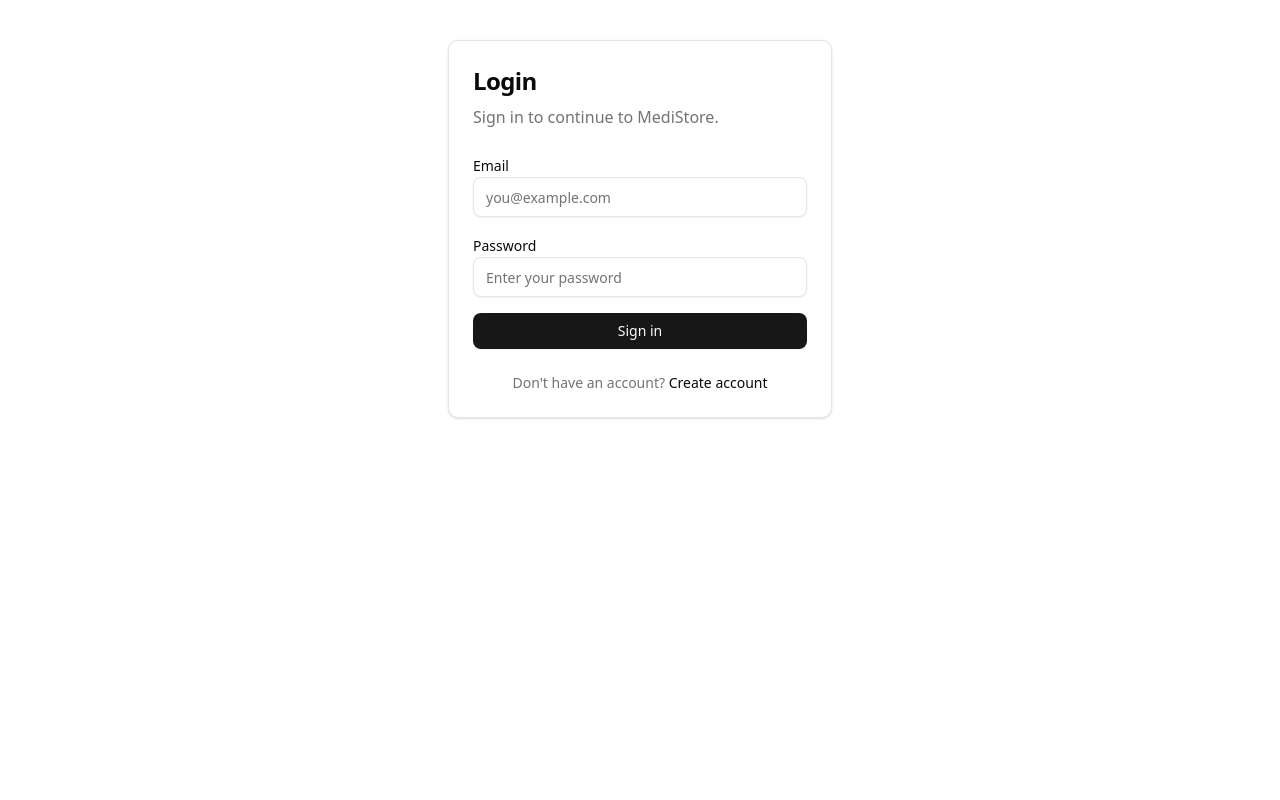
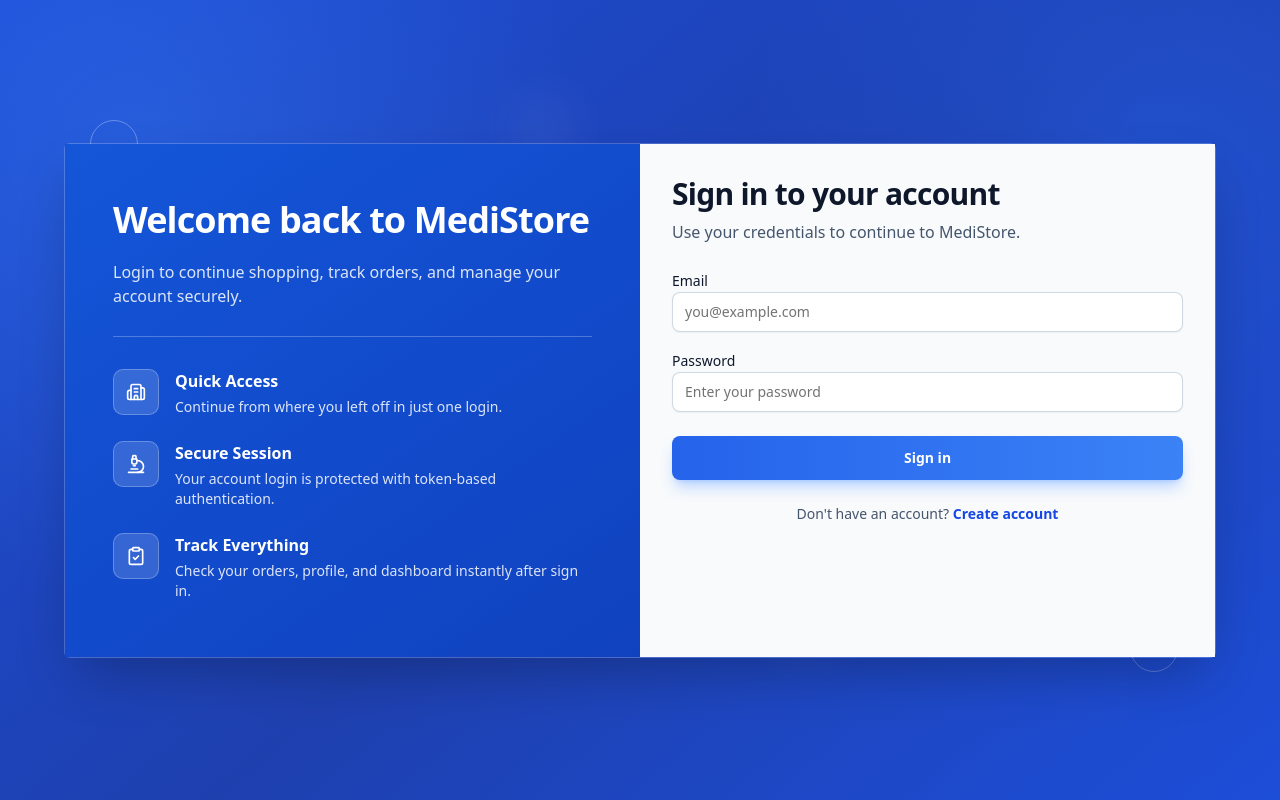
Before and after one commit to Piash2K/medi-store-client, a Next.js app: page /login in a window 1280 px wide. Built offline with nearby package versions, Linux system fonts and the light colour scheme.

Commit message:
updated login page

```diff
--- a/src/components/modules/auth/login/LoginForm.tsx
+++ b/src/components/modules/auth/login/LoginForm.tsx
@@ -4,6 +4,7 @@ import * as React from "react";
 import Link from "next/link";
 import { useRouter, useSearchParams } from "next/navigation";
 import { Controller, useForm } from "react-hook-form";
+import { Building2, ClipboardCheck, Microscope } from "lucide-react";
 import Swal from "sweetalert2";
 import { toast } from "react-toastify";
 
@@ -54,18 +55,70 @@ export default function LoginForm() {
   };
 
   return (
-    <section className="mx-auto w-full max-w-md px-4 py-10 sm:px-6 lg:px-8">
-      <div className="rounded-lg border bg-card p-6 shadow-sm">
+    <section className="relative flex min-h-screen items-center overflow-hidden bg-[radial-gradient(circle_at_10%_18%,#3b82f655,transparent_34%),radial-gradient(circle_at_90%_16%,#2563eb66,transparent_30%),linear-gradient(140deg,#1d4ed8_0%,#1e40af_52%,#1d4ed8_100%)] px-4 py-8 sm:px-6 lg:px-8 lg:py-12">
+      <div className="pointer-events-none absolute inset-0">
+        <div className="absolute left-[7%] top-[15%] h-12 w-12 rounded-full border border-white/30" />
+        <div className="absolute left-[22%] top-[36%] h-6 w-6 rounded-full border border-white/35" />
+        <div className="absolute right-[11%] top-[22%] h-10 w-10 rounded-full border border-white/30" />
+        <div className="absolute right-[8%] bottom-[16%] h-12 w-12 rounded-full border border-white/25" />
+        <div className="absolute left-[40%] top-[12%] h-16 w-16 rounded-full bg-white/6 blur-xl" />
+        <div className="absolute right-[34%] bottom-[18%] h-20 w-20 rounded-full bg-white/6 blur-xl" />
+      </div>
+
+      <div className="relative mx-auto max-w-6xl rounded-sm border border-white/20 bg-transparent shadow-2xl">
+        <div className="grid lg:grid-cols-2">
+          <aside className="bg-[linear-gradient(145deg,#1456d8_0%,#1149c9_62%,#1042be_100%)] px-8 py-10 text-white sm:px-12 lg:py-14">
+            <div className="space-y-5 border-b border-white/25 pb-7">
+              <h2 className="text-3xl font-semibold tracking-tight sm:text-4xl">Welcome back to MediStore</h2>
+              <p className="max-w-md text-white/85">
+                Login to continue shopping, track orders, and manage your account securely.
+              </p>
+            </div>
+
+            <div className="mt-8 space-y-6">
+              <div className="flex items-start gap-4">
+                <div className="rounded-lg border border-white/25 bg-white/15 p-3">
+                  <Building2 className="size-5" />
+                </div>
+                <div className="space-y-1">
+                  <p className="text-base font-semibold">Quick Access</p>
+                  <p className="text-sm text-white/85">Continue from where you left off in just one login.</p>
+                </div>
+              </div>
+
+              <div className="flex items-start gap-4">
+                <div className="rounded-lg border border-white/25 bg-white/15 p-3">
+                  <Microscope className="size-5" />
+                </div>
+                <div className="space-y-1">
+                  <p className="text-base font-semibold">Secure Session</p>
+                  <p className="text-sm text-white/85">Your account login is protected with token-based authentication.</p>
+                </div>
+              </div>
+
+              <div className="flex items-start gap-4">
+                <div className="rounded-lg border border-white/25 bg-white/15 p-3">
+                  <ClipboardCheck className="size-5" />
+                </div>
+                <div className="space-y-1">
+                  <p className="text-base font-semibold">Track Everything</p>
+                  <p className="text-sm text-white/85">Check your orders, profile, and dashboard instantly after sign in.</p>
+                </div>
+              </div>
+            </div>
+          </aside>
+
+          <div className="bg-slate-50 p-6 text-slate-900 sm:p-8 dark:bg-slate-950 dark:text-slate-100">
             <div className="space-y-2">
-          <h1 className="text-2xl font-semibold tracking-tight">Login</h1>
-          <p className="text-muted-foreground">
-            Sign in to continue to MediStore.
+              <h1 className="text-2xl font-semibold tracking-tight sm:text-3xl">Sign in to your account</h1>
+              <p className="text-slate-600 dark:text-slate-300">
+                Use your credentials to continue to MediStore.
               </p>
             </div>
 
             <form
               id="login-form"
-          className="mt-6 space-y-4"
+              className="mt-6 grid gap-4"
               onSubmit={form.handleSubmit(onSubmit)}
             >
               <Controller
@@ -90,9 +143,7 @@ export default function LoginForm() {
                       placeholder="you@example.com"
                       autoComplete="email"
                       aria-invalid={fieldState.invalid}
-                  className={
-                    fieldState.invalid ? "border-red-500" : ""
-                  }
+                      className={fieldState.invalid ? "border-red-500" : "border-slate-300/90 bg-white dark:border-slate-700 dark:bg-slate-900/70"}
                     />
                     {fieldState.error && (
                       <p className="text-sm text-destructive">
@@ -129,9 +180,7 @@ export default function LoginForm() {
                       placeholder="Enter your password"
                       autoComplete="current-password"
                       aria-invalid={fieldState.invalid}
-                  className={
-                    fieldState.invalid ? "border-red-500" : ""
-                  }
+                      className={fieldState.invalid ? "border-red-500" : "border-slate-300/90 bg-white dark:border-slate-700 dark:bg-slate-900/70"}
                     />
                     {fieldState.error && (
                       <p className="text-sm text-destructive">
@@ -144,20 +193,22 @@ export default function LoginForm() {
 
               <Button
                 type="submit"
-            className="w-full"
+                className="mt-2 h-11 w-full bg-[linear-gradient(90deg,#2563eb_0%,#3b82f6_100%)] text-sm font-semibold text-white shadow-lg shadow-blue-500/30 hover:opacity-95"
                 disabled={form.formState.isSubmitting}
               >
                 {form.formState.isSubmitting ? "Signing in..." : "Sign in"}
               </Button>
             </form>
 
-        <p className="mt-6 text-center text-sm text-muted-foreground">
+            <p className="mt-6 text-center text-sm text-slate-600 dark:text-slate-300">
               Don&apos;t have an account?{" "}
-          <Link href="/register" className="font-medium text-foreground">
+              <Link href="/register" className="font-semibold text-blue-700 underline-offset-4 hover:underline dark:text-blue-300">
                 Create account
               </Link>
             </p>
           </div>
+        </div>
+      </div>
     </section>
   );
 }
--- a/src/components/modules/auth/register/RegisterForm.tsx
+++ b/src/components/modules/auth/register/RegisterForm.tsx
@@ -113,7 +113,7 @@ export default function RegisterForm() {
   };
 
   return (
-    <section className="relative overflow-hidden bg-[radial-gradient(circle_at_10%_18%,_#3b82f655,_transparent_34%),radial-gradient(circle_at_90%_16%,_#2563eb66,_transparent_30%),linear-gradient(140deg,#1d4ed8_0%,#1e40af_52%,#1d4ed8_100%)] px-4 py-8 sm:px-6 lg:px-8 lg:py-12">
+    <section className="relative overflow-hidden bg-[radial-gradient(circle_at_10%_18%,#3b82f655,transparent_34%),radial-gradient(circle_at_90%_16%,#2563eb66,transparent_30%),linear-gradient(140deg,#1d4ed8_0%,#1e40af_52%,#1d4ed8_100%)] px-4 py-8 sm:px-6 lg:px-8 lg:py-12">
       <div className="pointer-events-none absolute inset-0">
         <div className="absolute left-[7%] top-[15%] h-12 w-12 rounded-full border border-white/30" />
         <div className="absolute left-[22%] top-[36%] h-6 w-6 rounded-full border border-white/35" />
```
Lines whose indentation alone changed are shown as unchanged.
